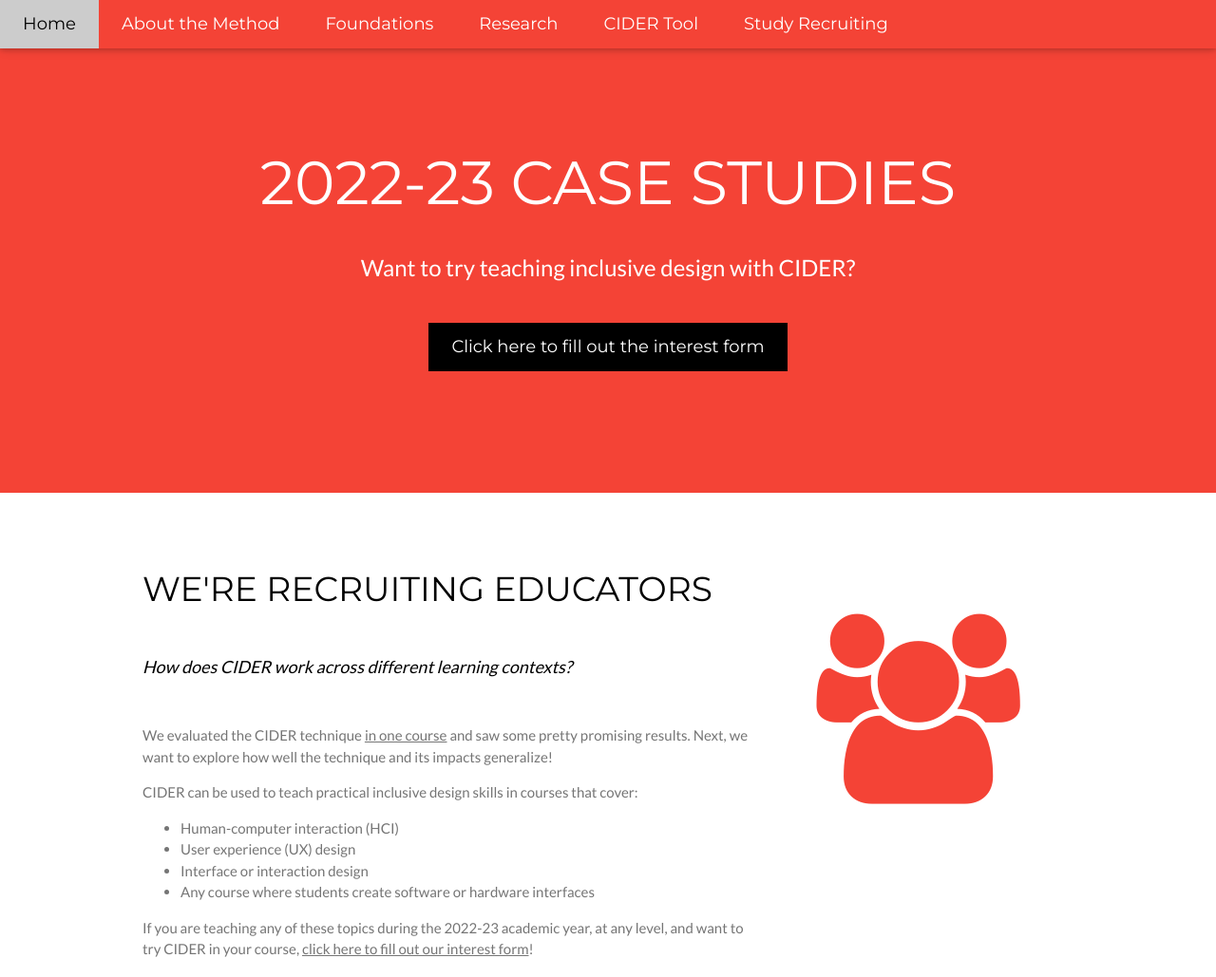
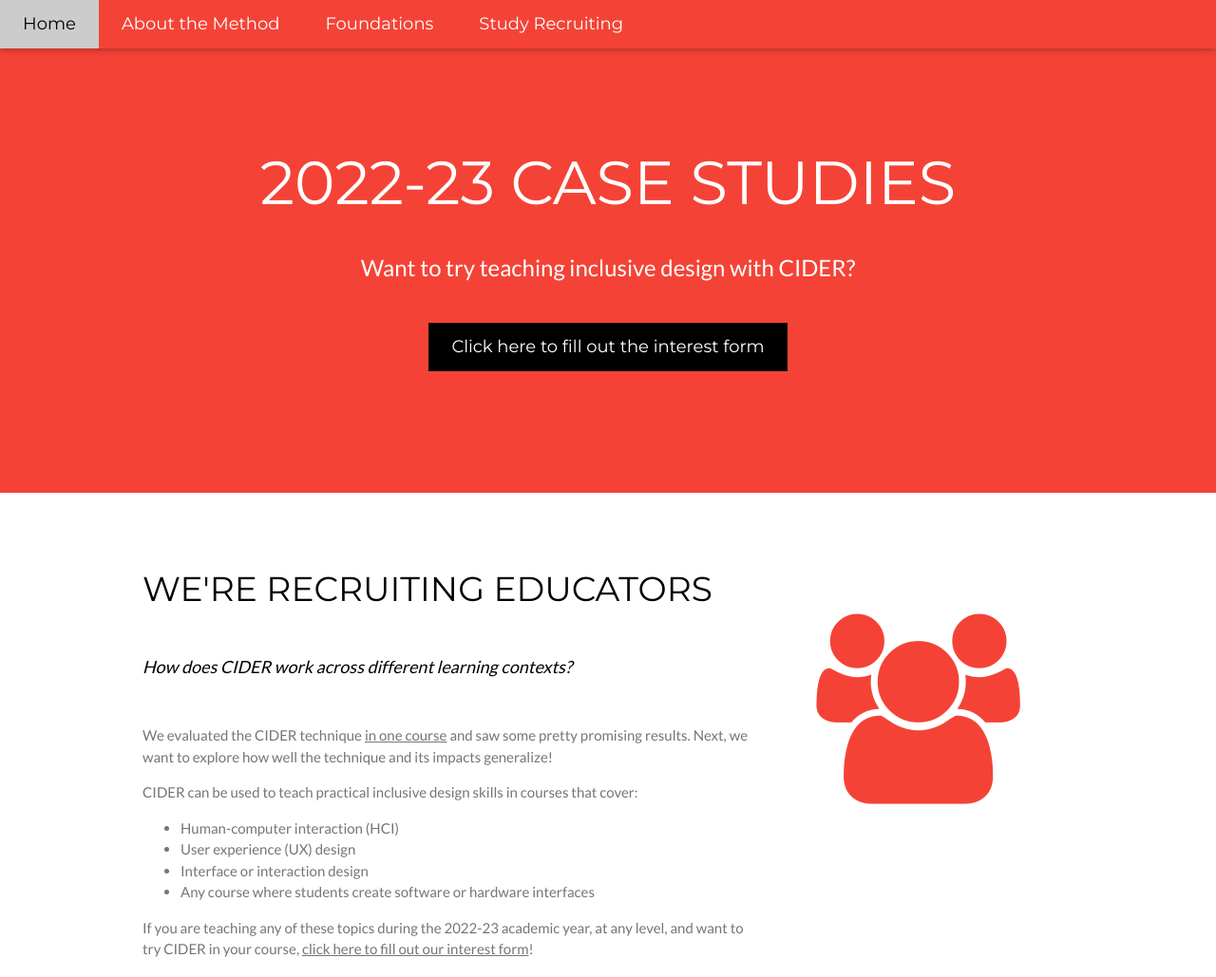
Before and after one commit to CIDER-design/CIDER-design.github.io, a plain HTML site: page 2022study.html in a window 1280 px wide. Shown: the whole page at 95% size. Drawn offline with nearby package versions, Linux system fonts and the light colour scheme.

Commit message:
hide Tool page link in nav bar for now, and fix lingering Research nav link on Study page

```diff
--- a/2022study.html
+++ b/2022study.html
@@ -24,8 +24,7 @@
     <a href="./index.html" class="w3-bar-item w3-button w3-padding-large w3-white">Home</a>
     <a href="./method.html" class="w3-bar-item w3-button w3-hide-small w3-padding-large w3-hover-white">About the Method</a>
     <a href="./foundations.html" class="w3-bar-item w3-button w3-hide-small w3-padding-large w3-hover-white">Foundations</a>
-    <a href="./research.html" class="w3-bar-item w3-button w3-hide-small w3-padding-large w3-hover-white">Research</a>
-    <a href="./tool.html" class="w3-bar-item w3-button w3-hide-small w3-padding-large w3-hover-white">CIDER Tool</a>
+    <!--a href="./tool.html" class="w3-bar-item w3-button w3-hide-small w3-padding-large w3-hover-white">CIDER Tool</a-->
     <a href="./2022study.html" class="w3-bar-item w3-button w3-hide-small w3-padding-large w3-hover-white">Study Recruiting</a>
   </div>
 
@@ -33,7 +32,7 @@
   <div id="navDemo" class="w3-bar-block w3-white w3-hide w3-hide-large w3-hide-medium w3-large">
     <a href="./method.html" class="w3-bar-item w3-button w3-padding-large">About the Method</a>
     <a href="./foundations.html" class="w3-bar-item w3-button w3-padding-large">Foundations</a>
-    <a href="./tool.html" class="w3-bar-item w3-button w3-padding-large">CIDER Tool</a>
+    <!--a href="./tool.html" class="w3-bar-item w3-button w3-padding-large">CIDER Tool</a-->
     <a href="./2022study.html" class="w3-bar-item w3-button w3-padding-large">Study Recruiting</a>
   </div>
 </div>
```
Also changed, not shown: foundations.html (+2 -2 lines), index.html (+2 -2 lines), method.html (+2 -2 lines), paper.html (+2 -2 lines).
